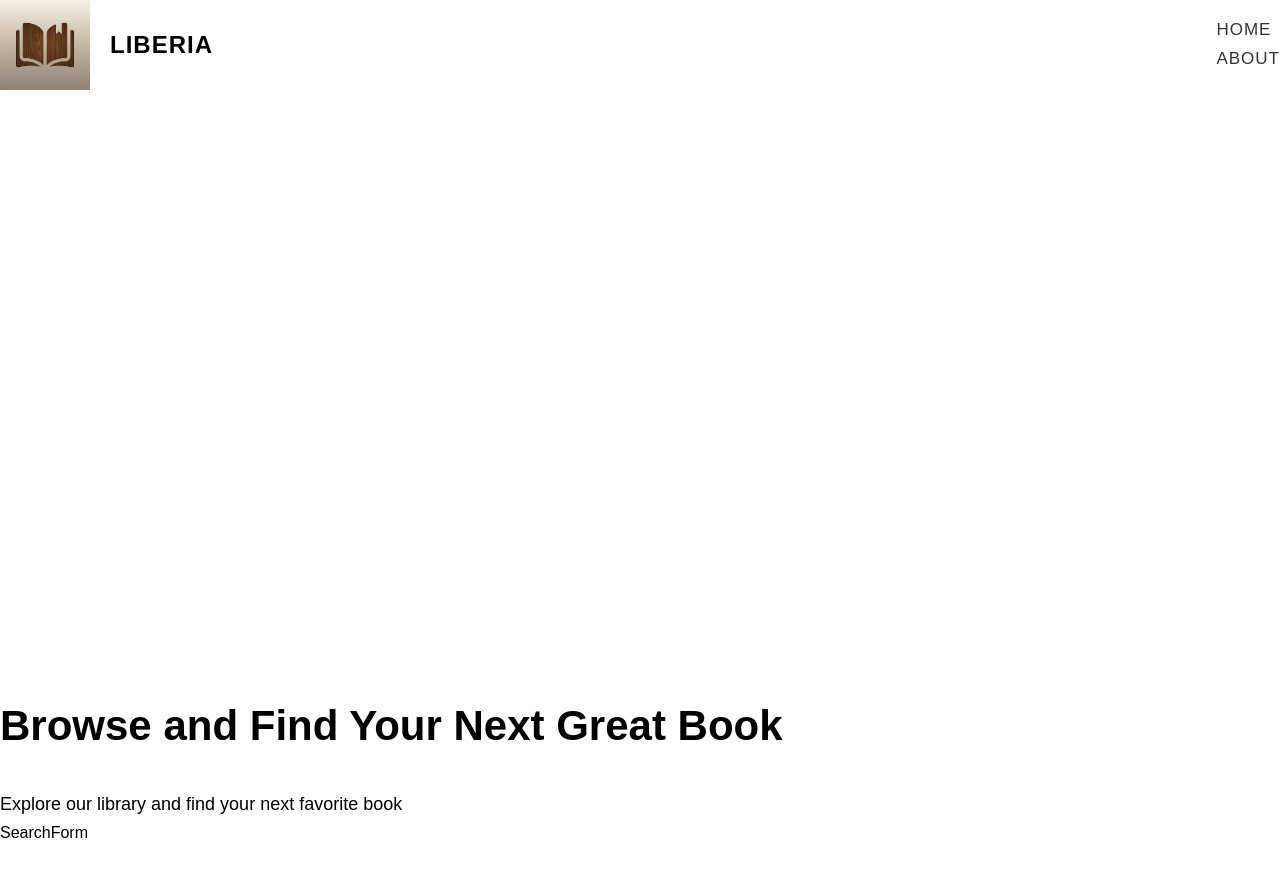
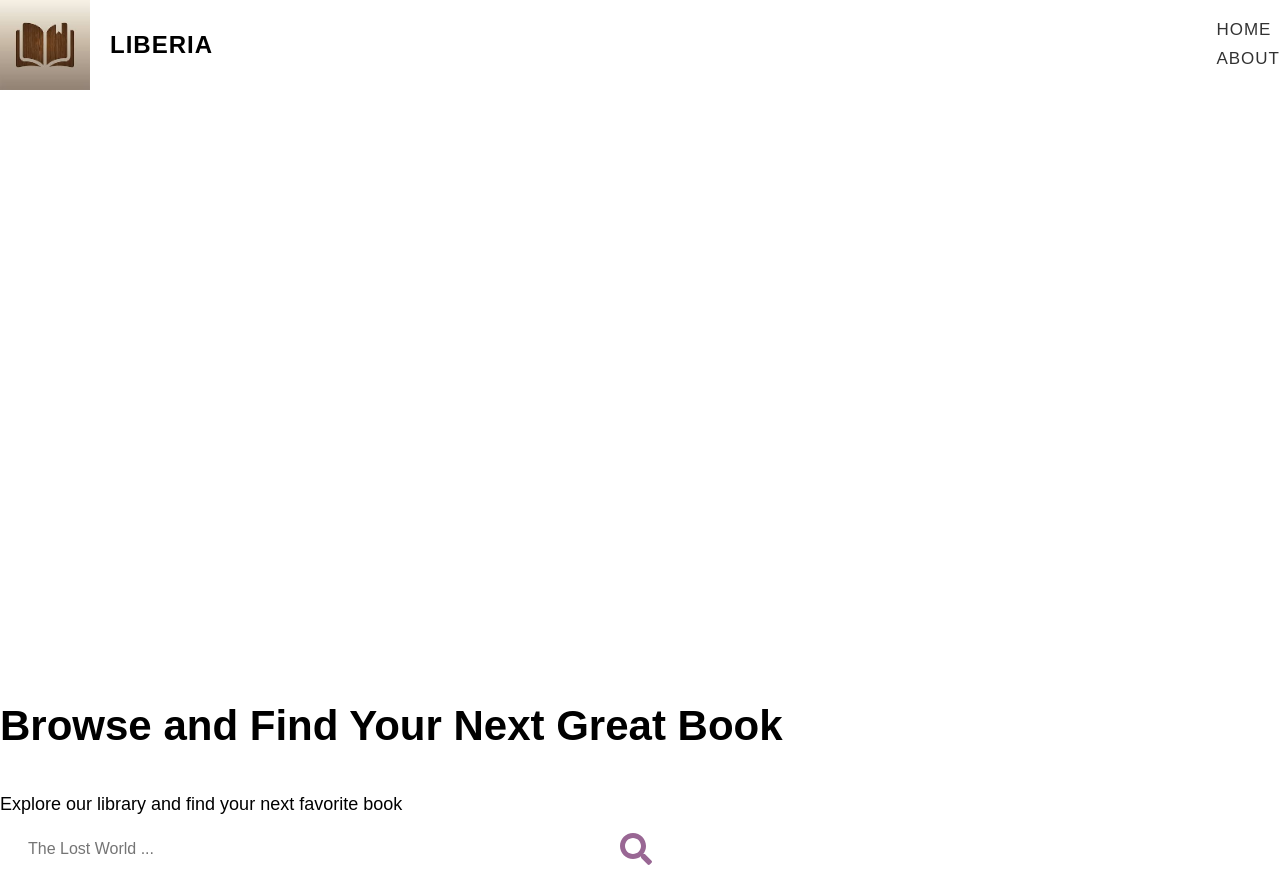
Before and after one commit to BinelaSkenderi/slutprojekt-react-F24, a React (Vite) app: page / in a window 1280 px wide. Before the commit the page ends 846 px from the top, so only its background shows below. Built offline with nearby package versions, Linux system fonts and the light colour scheme.

Commit message:
fixat lite searchform

```diff
--- a/src/components/SearchForm/SearchForm.scss
+++ b/src/components/SearchForm/SearchForm.scss
@@ -0,0 +1,15 @@
+.search-form {
+  width: 100%;
+  max-width: 680px;
+}
+.search-form-elem {
+  padding: 1.4rem 2.8rem;
+  border-radius: 3.8rem;
+}
+.search-form-elem .form-control {
+  font-size: 2rem;
+  padding: 0.6rem;
+}
+.search-form-elem .form-control::placeholder {
+  opacity: 0.9;
+}
--- a/src/components/SearchForm/SearchForm.tsx
+++ b/src/components/SearchForm/SearchForm.tsx
@@ -1,7 +1,28 @@
 import React from 'react';
+import { FaSearch } from 'react-icons/fa';
+import './SearchForm.scss';
 
 const SearchForm = () => {
-  return <div>SearchForm</div>;
+  return (
+    <div className="search-form">
+      <div className="container">
+        <div className="search-form-content">
+          <form className="search-form">
+            <div className="search-form-elem flex flex-sb bg-wh">
+              <input
+                type="text"
+                className="`form-cotrol"
+                placeholder="The Lost World ..."
+              />
+              <button type="submit" className="flex flex-c">
+                <FaSearch className="text-purple" size={32} />
+              </button>
+            </div>
+          </form>
+        </div>
+      </div>
+    </div>
+  );
 };
 
 export default SearchForm;
--- /dev/null
+++ b/src/context.tsx
@@ -0,0 +1,2 @@
+import React, { useState, useContext, useEffect } from 'react';
+import { useCallback } from 'react';
```
